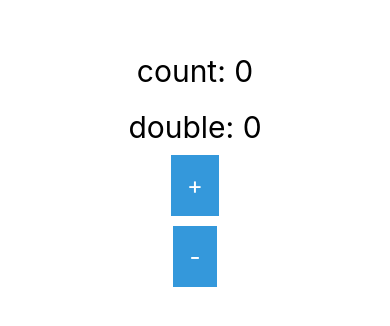
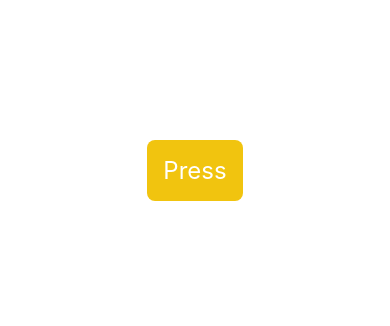
Before and after one commit to leetaehee/react-native, a React Native app in the folder react-native-component/: screen / in a window 390 px wide. Shown: the part 252-578 px from the top of the page. Built offline with nearby package versions, Linux system fonts and the light colour scheme.

Commit message:
press 이벤트

```diff
--- a/react-native-component/src/App.js
+++ b/react-native-component/src/App.js
@@ -1,6 +1,7 @@
 import React from 'react';
 import { Text, View } from 'react-native';
 import Counter from './components/Counter';
+import EventButton from './components/EventButton';
 
 const App = () => {
     return (
@@ -12,7 +13,7 @@
                 justifyContent: 'center',
             }}
         >
-            <Counter />
+            <EventButton />
         </View>
     );
 };
--- /dev/null
+++ b/react-native-component/src/components/EventButton.js
@@ -0,0 +1,30 @@
+import React from 'react';
+import { TouchableOpacity, Text } from 'react-native';
+
+const EventButton = () => {
+    const _onPressIn = () => console.log('Press In !!!\n');
+    const _onPressOut = () => console.log('Press Out !!!\n');
+    const _onPress = () => console.log('Press !!!\n');
+    const _onLongPress = () => console.log('Long Press !!!\n');
+
+    return (
+        <TouchableOpacity
+            style={{
+                backgroundColor: '#f1c40f',
+                padding: 16,
+                margin: 10,
+                borderRadius: 8,
+            }}
+            onPressIn={_onPressIn}
+            onLongPress={_onLongPress}
+            onPressOut={_onPressOut}
+            onPress={_onPress}
+
+            delayLongPress={3000}
+        >
+            <Text style={{ color: 'white', fontSize: 24}}>Press</Text>
+        </TouchableOpacity>
+    );
+};
+
+export default EventButton;
```
